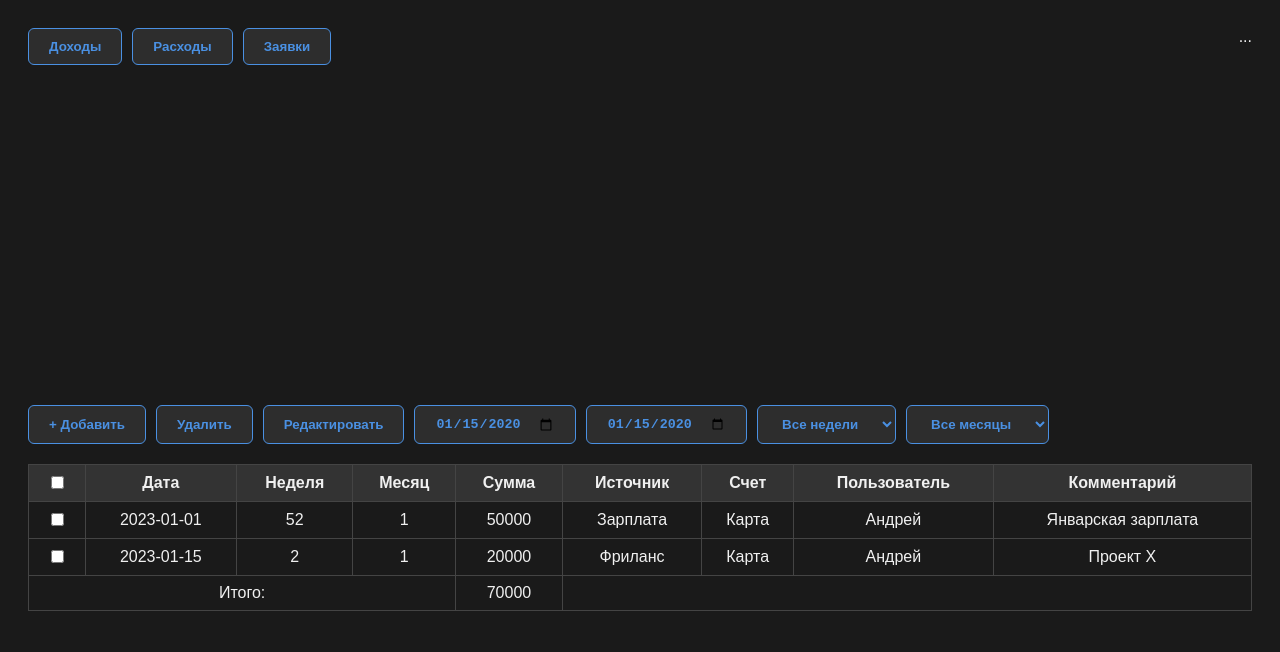
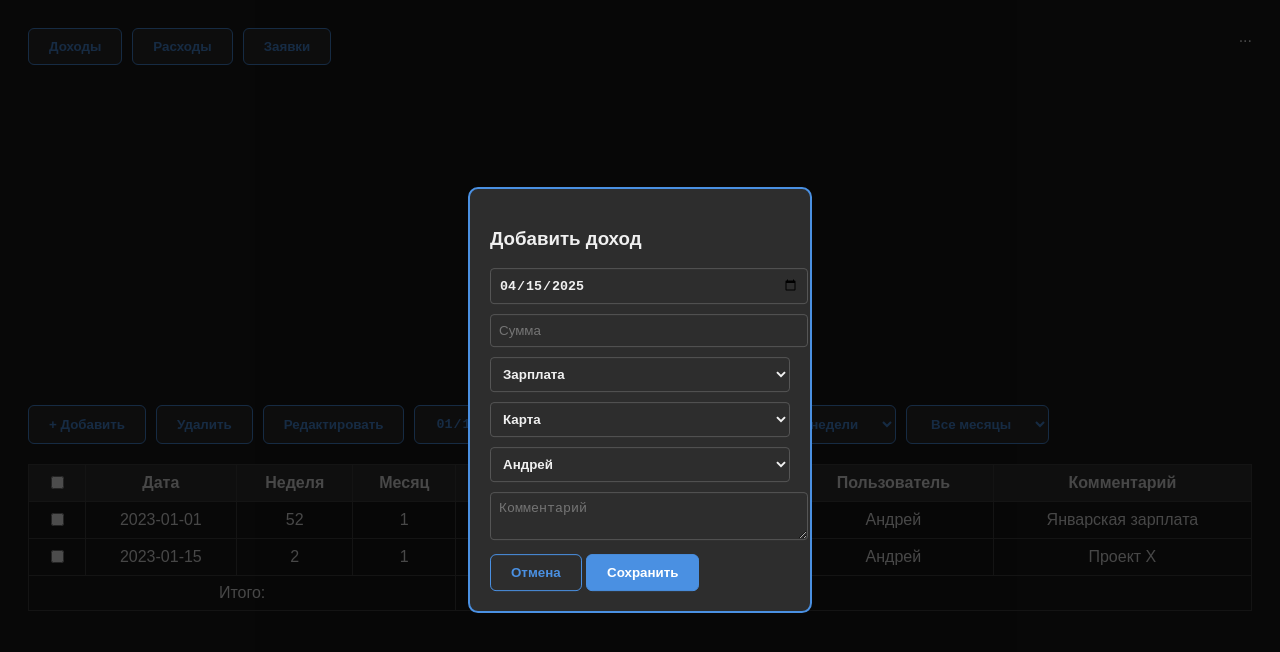
Before and after one commit to skitoand/finance, a plain HTML site: page index.html in a window 1280 px wide. Both pictures are taken after typing "2020-01-15", "2020-01-15" into the empty fields and a click on the button "+ Добавить". Drawn offline with nearby package versions, Linux system fonts and the light colour scheme.

Commit message:
Update index.html

```diff
--- a/index.html
+++ b/index.html
@@ -5,8 +5,6 @@
   <meta name="viewport" content="width=device-width, initial-scale=1.0">
   <title>Управление финансами</title>
   <script src="https://cdn.jsdelivr.net/npm/chart.js"></script>
-<script src="https://cdn.jsdelivr.net/npm/chart.js"></script>
-<script src="https://cdn.jsdelivr.net/npm/chart.js"></script>
 <script>
 // Глобальные переменные и данные
   let currentRecordType = 'income';
@@ -317,6 +315,27 @@
   </div>
   <div class="overlay" onclick="closePopup()"></div>
 
+<!-- Popup для доходов и расходов -->
+<div class="popup" id="form-popup">
+  <h3 id="popup-title">Добавить запись</h3>
+  <input type="date" id="record-date" required>
+  <input type="number" id="record-amount" placeholder="Сумма" required min="0" step="1">
+  <select id="record-category" required></select>
+  <select id="record-account" required>
+    <option value="Карта">Карта</option>
+    <option value="Наличные">Наличные</option>
+  </select>
+  <select id="record-user" required>
+    <option value="Андрей">Андрей</option>
+    <option value="Мария">Мария</option>
+  </select>
+  <textarea id="record-comment" placeholder="Комментарий"></textarea>
+  <div class="popup-buttons">
+    <button onclick="closeForm()">Отмена</button>
+    <button onclick="saveRecord()" style="background-color: var(--primary-color); color: white;">Сохранить</button>
+  </div>
+</div>
+
   <script>
     // Вся твоя логика из <script> блока сохраняется полностью (включая графики, фильтры и т.п.)
     // Ниже — дополнения для блока "Заявки"
@@ -515,6 +534,60 @@ function initCharts() {
   updateChart('income');
   updateChart('expenses');
 }
+function openForm(type) {
+  currentRecordType = type;
+  editingRow = null;
+  const popup = document.getElementById('form-popup');
+  const title = document.getElementById('popup-title');
+  const categorySelect = document.getElementById('record-category');
+  categorySelect.innerHTML = '';
+  categories[type].forEach(category => {
+    const option = document.createElement('option');
+    option.value = category;
+    option.textContent = category;
+    categorySelect.appendChild(option);
+  });
+  title.textContent = type === 'income' ? 'Добавить доход' : 'Добавить расход';
+  document.getElementById('record-date').valueAsDate = new Date();
+  document.getElementById('record-amount').value = '';
+  document.getElementById('record-comment').value = '';
+  popup.style.display = 'block';
+  document.querySelector('.overlay').style.display = 'block';
+}
+
+function closeForm() {
+  document.getElementById('form-popup').style.display = 'none';
+  document.querySelector('.overlay').style.display = 'none';
+}
+
+function saveRecord() {
+  const date = document.getElementById('record-date').value;
+  const amount = document.getElementById('record-amount').value;
+  const category = document.getElementById('record-category').value;
+  const account = document.getElementById('record-account').value;
+  const user = document.getElementById('record-user').value;
+  const comment = document.getElementById('record-comment').value;
+  if (!date || !amount || isNaN(parseInt(amount)) || parseInt(amount) <= 0) {
+    alert('Пожалуйста, заполните все обязательные поля корректно!');
+    return;
+  }
+  const amountValue = parseInt(amount);
+  const record = {
+    date,
+    week: getWeekNumber(date),
+    month: getMonthName(date),
+    amount: amountValue,
+    category,
+    account,
+    user,
+    comment
+  };
+  addTableRow(currentRecordType, record);
+  updateTotal(currentRecordType);
+  updateFilters(currentRecordType);
+  updateChart(currentRecordType);
+  closeForm();
+}
 </script>
 </body>
 </html>
```
